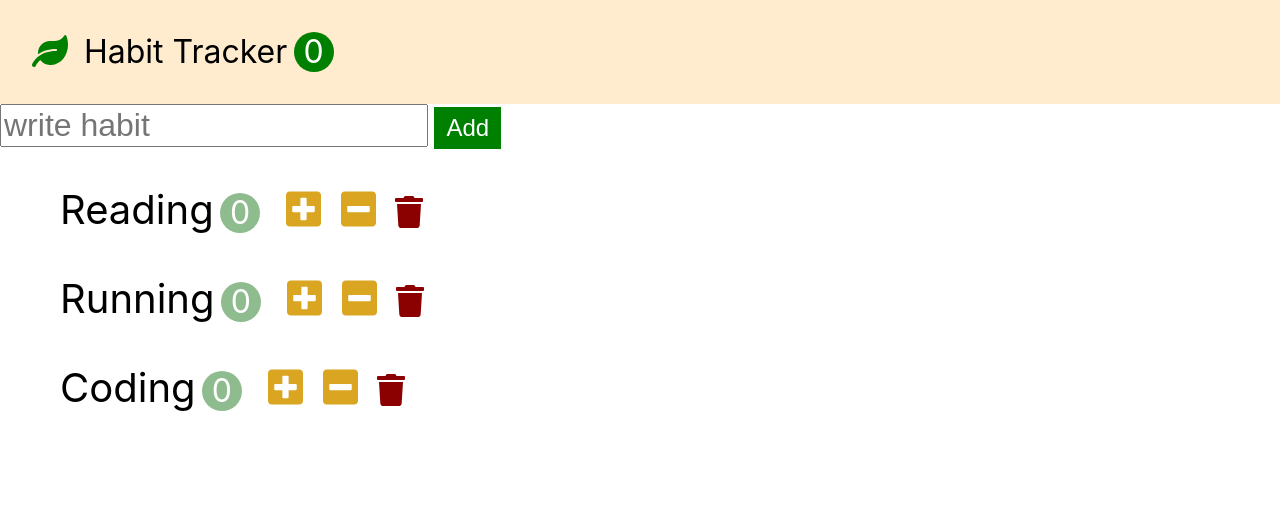
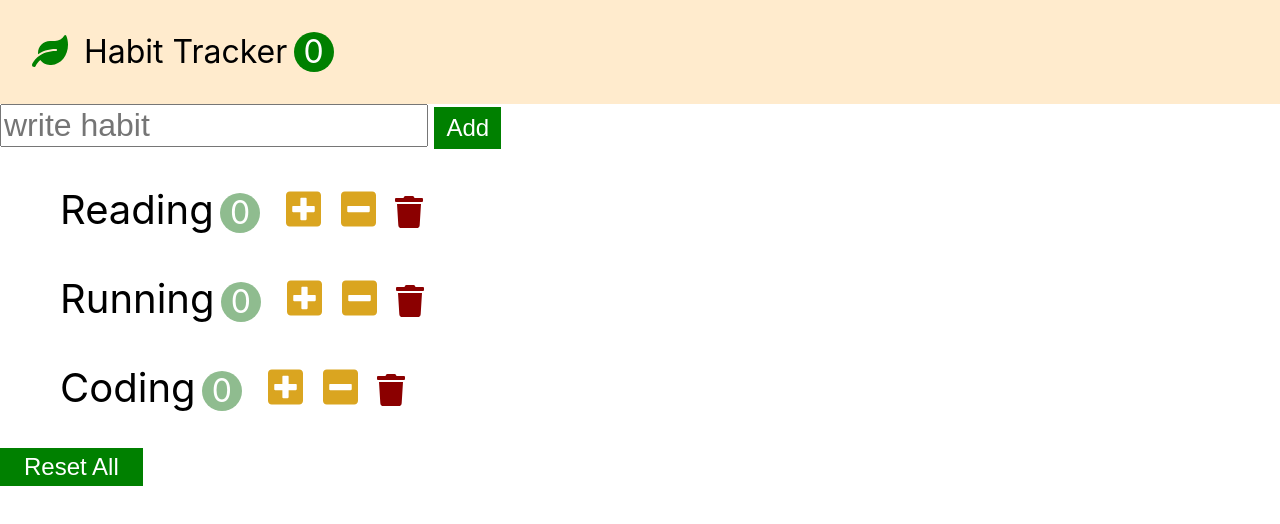
Before and after one commit to cktjdgus45/habit-tracker, a React (Create React App) app: page / in a window 1280 px wide. Shown: the top 524 px of the page. Built offline with nearby package versions, Linux system fonts and the light colour scheme.

Commit message:
add habit reset button

```diff
--- a/src/App.css
+++ b/src/App.css
@@ -84,3 +84,10 @@
   font-size: 2rem;
   color: darkred;
 }
+
+.habit-reset{
+  font-size: 1.5rem;
+  padding: 0.2em 1em;
+  background-color: green;
+  color: white;
+}
--- a/src/components/app.jsx
+++ b/src/components/app.jsx
@@ -33,6 +33,13 @@
     const habits = [...this.state.habits, { id: this.state.habits.length + 1, name, count: 0 }];
     this.setState({ habits: habits })
   };
+  handleReset = () => {
+    const habits = this.state.habits.map(habit => {
+      habit.count = 0;
+      return habit;
+    })
+    this.setState({ habits: habits });
+  }
   render() {
     return (
       <>
@@ -41,7 +48,9 @@
           onIncreament={this.handleIncreament}
           onDecreament={this.handleDecreament}
           onDelete={this.handleDelete}
-          onAdd={this.handleAdd} />
+          onAdd={this.handleAdd}
+          onReset={this.handleReset}
+        />
       </>
     );
   }
--- a/src/components/habits.jsx
+++ b/src/components/habits.jsx
@@ -31,6 +31,9 @@
                     )
                     )}
                 </ul>
+                <button className='habit-reset' onClick={this.props.onReset}>
+                    Reset All
+                </button>
             </>
         )
     }
```
